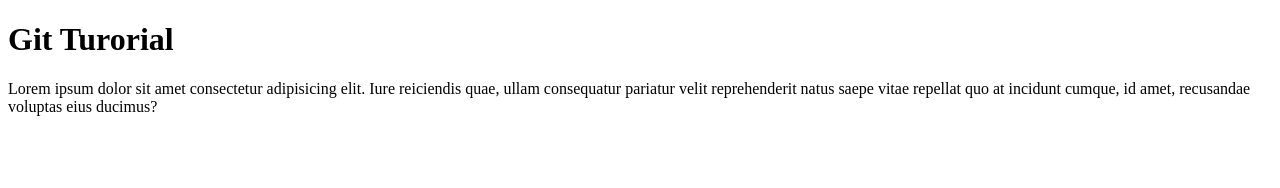
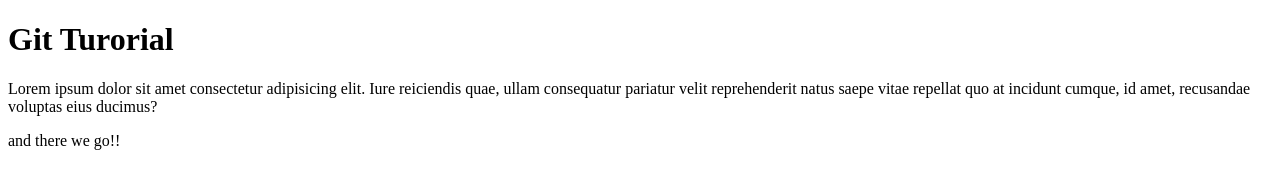
Before and after one commit to JrFdF/git-tutorial, a plain HTML site: page index.html in a window 1280 px wide. Drawn offline with Linux system fonts and the light colour scheme.

Commit message:
hereis div added

```diff
--- a/index.html
+++ b/index.html
@@ -9,5 +9,8 @@
 <body>
   <h1>Git Turorial</h1>
   <p>Lorem ipsum dolor sit amet consectetur adipisicing elit. Iure reiciendis quae, ullam consequatur pariatur velit reprehenderit natus saepe vitae repellat quo at incidunt cumque, id amet, recusandae voluptas eius ducimus?</p>
+  <div class="hereis">
+    <ln>and there we go!!</ln>
+  </div>
 </body>
 </html>
```
